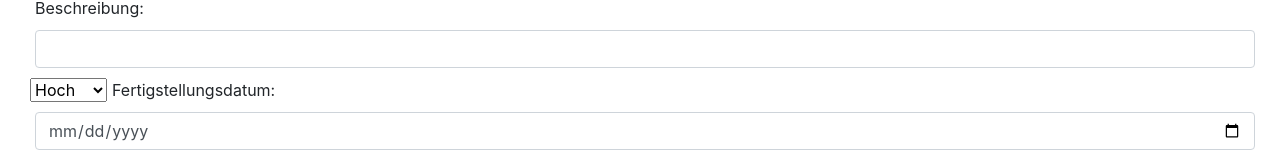
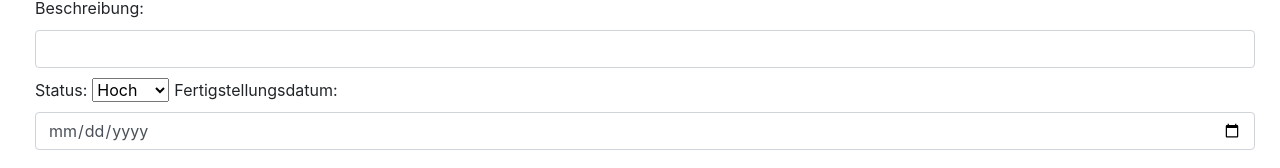
Before and after one commit to Tobeje/Ticketsystem, a React (Create React App) app in the folder client/: page /tickets/create in a window 1280 px wide. Shown: the part 223-391 px from the top of the page. Built offline with nearby package versions, Linux system fonts and the light colour scheme.

Commit message:
Update TicketsInsert.jsx

```diff
--- a/client/src/pages/TicketsInsert.jsx
+++ b/client/src/pages/TicketsInsert.jsx
@@ -109,10 +109,12 @@ class TicketsInsert extends Component {
                     onChange={this.handleChangeInputDescription}
                 />
 
+              <Label>Status: </Label>
                 <select class="selectpicker" id="lang" onChange={this.handleChangeInputPrio} value={prioritaet}>
                     <option value="Hoch">Hoch</option>
                     <option value="Normal">Normal</option>
                 </select>
+
 
                 <Label>Fertigstellungsdatum: </Label>
                 <InputText
```
